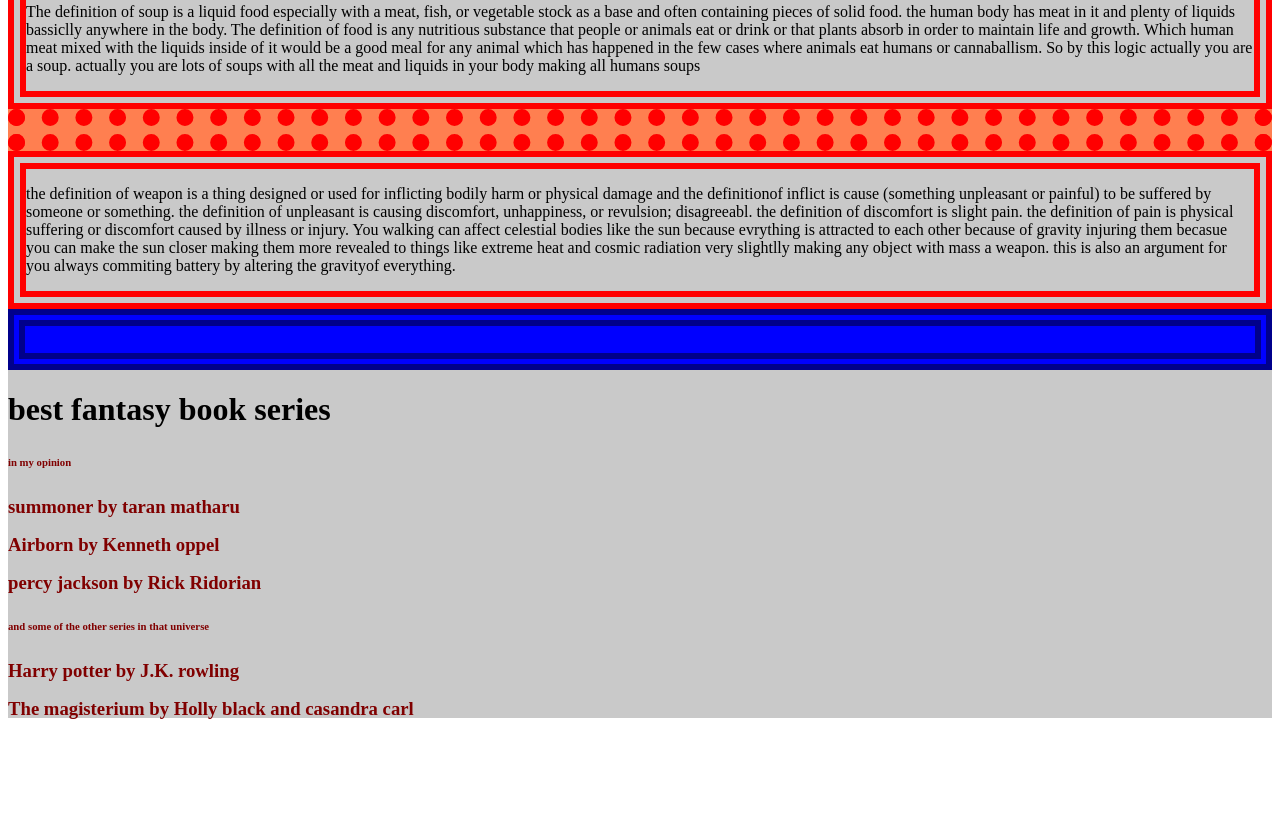
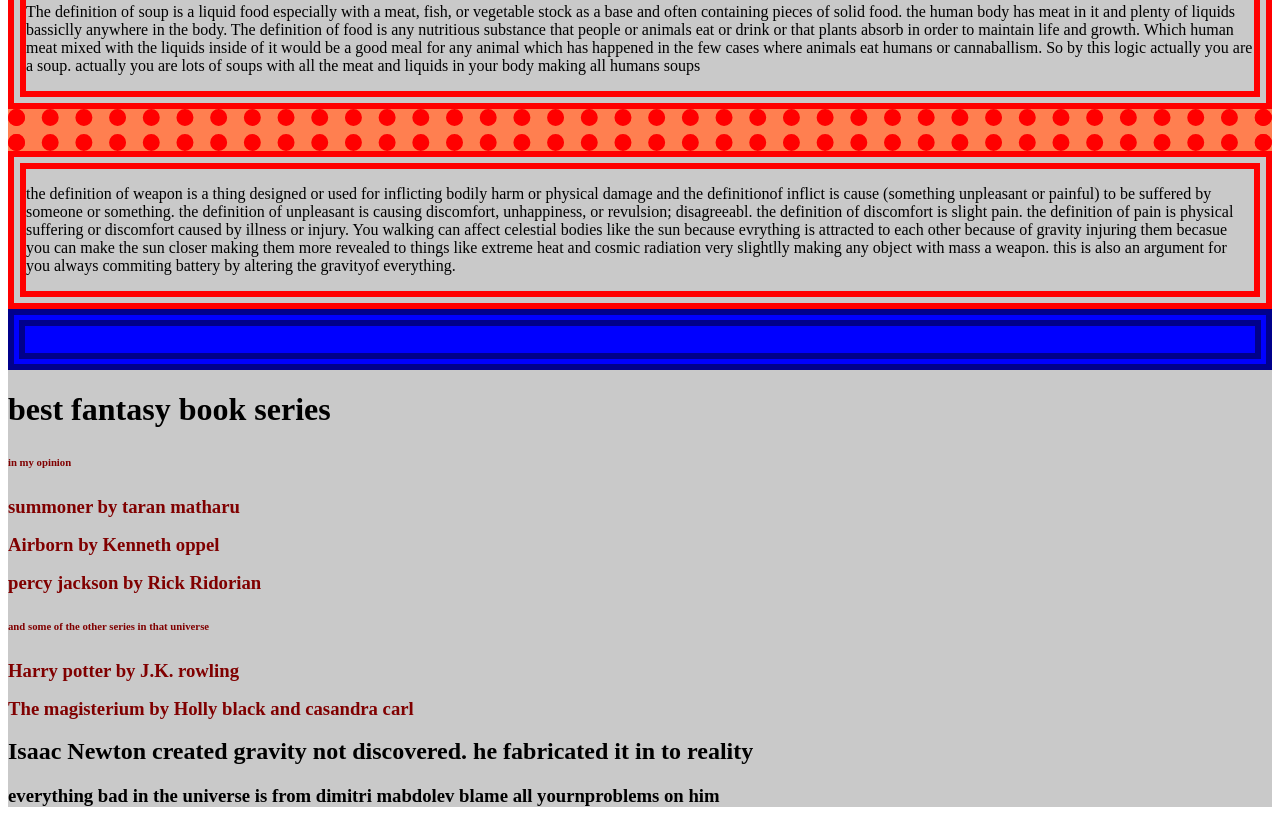
Before and after one commit to isaacK-428/first-website, a plain HTML site: page index.html in a window 1280 px wide. Shown: the part 794-1620 px from the top of the page. Before the commit the page ends 1531 px from the top, so only its background shows below. Drawn offline with Linux system fonts and the light colour scheme.

Commit message:
Update index.html

```diff
--- a/index.html
+++ b/index.html
@@ -97,7 +97,8 @@
 <h3>The magisterium  by Holly black and casandra carl</h3>
         </div>
     </div><!--all the content-->
-
+<h2>Isaac Newton created gravity not discovered. he fabricated it in to reality</h2>
+<h3>everything bad in the universe is from dimitri mabdolev blame all  yournproblems on him</h3>
     </div>
     </body>
 </html>
```
